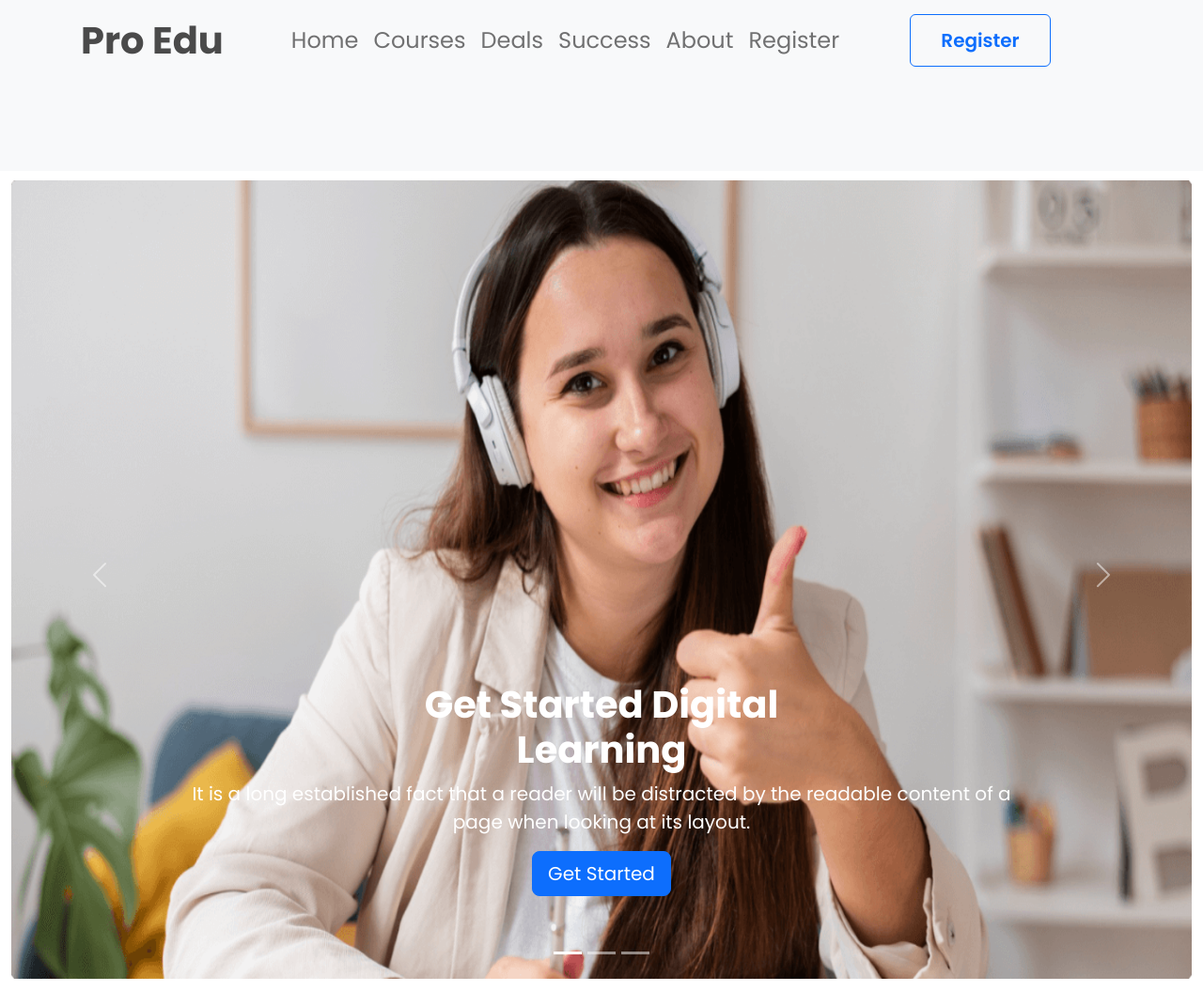
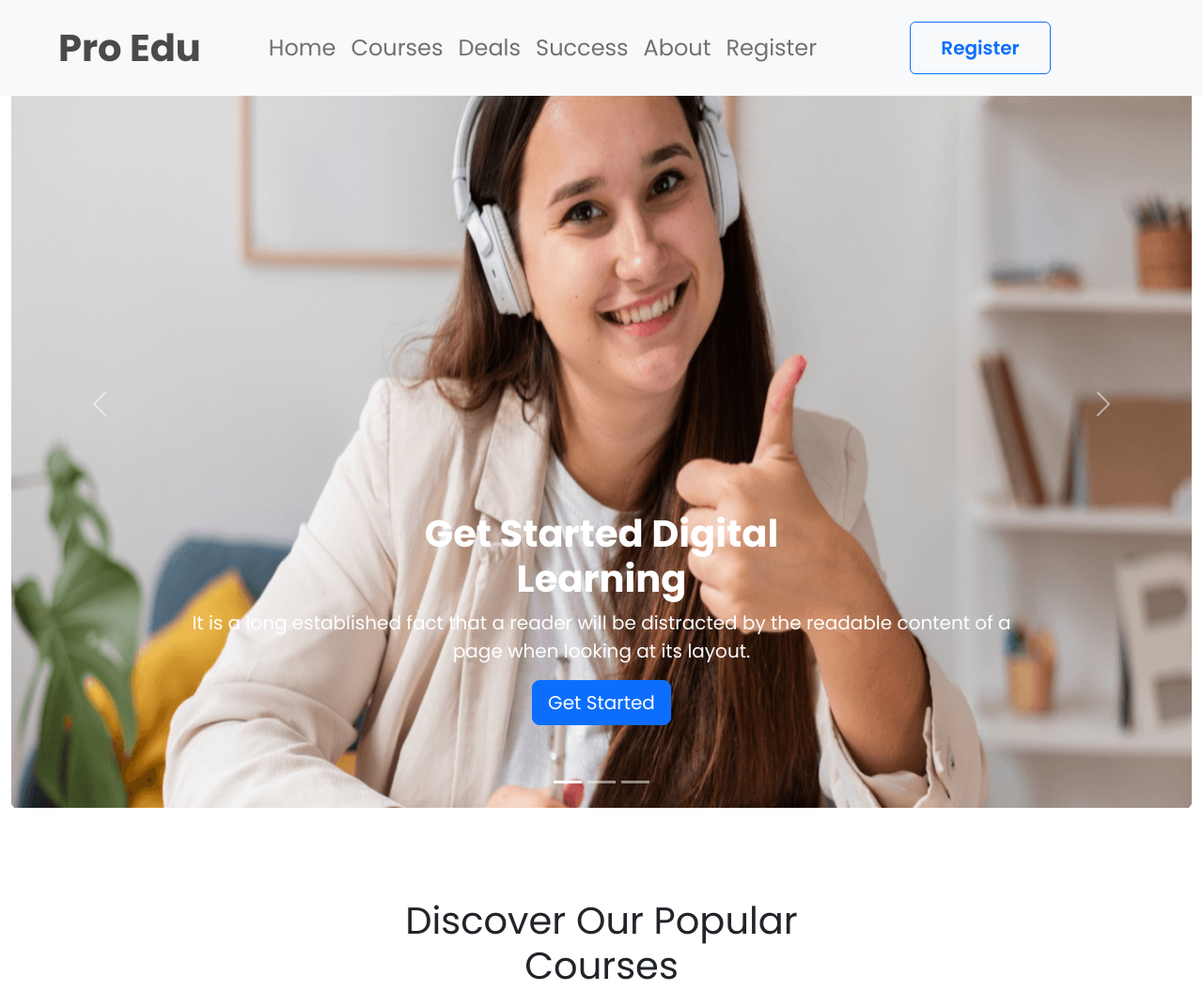
Before and after one commit to towhidur7559/Assignment-3, a plain HTML site: page index.html in a window 1280 px wide. Shown: the top 1055 px of the page at 94% size. Drawn offline with nearby package versions, Linux system fonts and the light colour scheme.

Commit message:
final commit

```diff
--- a/index.html
+++ b/index.html
@@ -13,15 +13,15 @@
 
 <body>
     <header>
-        <nav class="navbar navbar-expand-lg bg-light">
-            <div class="container-fluid mb-lg-5 ms-lg-4 pb-lg-5">
+        <nav class="navbar navbar-expand-lg bg-light fixed-top">
+            <div class="container-fluid mb-lg-0 pb-lg-2 pt-2">
                 <a class="navbar-brand fs-1 fw-bold navbar-brand-style" href="#">Pro Edu</a>
                 <button class="navbar-toggler" type="button" data-bs-toggle="collapse" data-bs-target="#navbarText"
                     aria-controls="navbarText" aria-expanded="false" aria-label="Toggle navigation">
                     <span class="navbar-toggler-icon"></span>
                 </button>
                 <div class="collapse navbar-collapse" id="navbarText">
-                    <ul class="navbar-nav me-auto fs-4 ms-5 mb-5 mt-0 mb-lg-0 navbar-nav-custom">
+                    <ul class="navbar-nav me-auto fs-4 ms-5 my-5 mt-0 mb-lg-0 navbar-nav-custom">
                         <li class="nav-item">
                             <a class="nav-link" href="#">Home</a>
                         </li>
```
